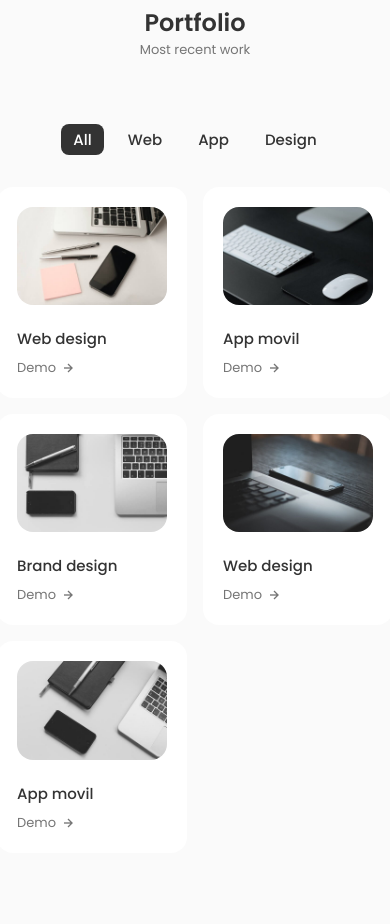
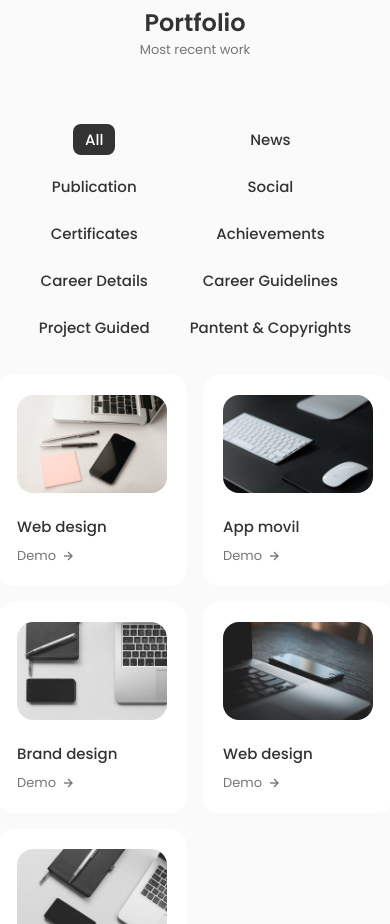
Before and after one commit to Ishan0704/portfolio-priya-mam, a React (Create React App) app: page / in a window 390 px wide. Shown: the part 4000-4924 px from the top of the page. Built offline with nearby package versions, Linux system fonts and the light colour scheme.

Commit message:
Portfolio-title-changed

```diff
--- a/src/components/contact/contact.css
+++ b/src/components/contact/contact.css
@@ -151,6 +151,8 @@
 }
 
 @media screen and (max-width: 350px) {
-
+    .contact__form{
+        max-width: 300px;
+    }
 
 }
--- a/src/components/work/Data.jsx
+++ b/src/components/work/Data.jsx
@@ -42,12 +42,31 @@ export const projectsNav = [
         name: 'all',
     },
     {
-        name: 'web',
+        name: 'News',
     },
     {
-        name: 'app',
+        name: 'Publication',
     },
     {
-        name: 'design',
+        name: 'Social',
     },
+    {
+        name: 'Certificates',
+    },
+    {
+        name: 'Achievements',
+    },
+    {
+        name: 'Career Details',
+    },
+    {
+        name: 'Career Guidelines',
+    },
+    {
+        name: 'Project Guided',
+    },
+    {
+        name: 'Pantent & Copyrights',
+    },
+
 ];
--- a/src/components/work/work.css
+++ b/src/components/work/work.css
@@ -1,8 +1,9 @@
 .work__filters{
-    display: flex;
+    display: grid;
+    grid-template-columns: repeat(5,max-content);
+    gap: 1rem;
     justify-content: center;
     align-items: center;
-    column-gap: 0.75rem;
     margin-bottom: var(--mb-2);
 }
 
@@ -13,6 +14,7 @@
     font-weight: var(--font-medium);
     border-radius: 0.5rem;
     text-transform: capitalize;
+    justify-self: center;
 }
 
 .work__item:hover{
@@ -81,7 +83,9 @@
     .work__img{
         width: 200px;
     }
-
+    .work__filters{
+        grid-template-columns: repeat(5,max-content);
+    }
   }
 
 
@@ -93,11 +97,18 @@
     .work__img{
         width: 150px;
     }
+    .work__filters{
+        grid-template-columns: repeat(4,max-content);
+    }
 
   }
 
   @media screen and (max-width: 576px) {
 
+    .work__filters{
+        grid-template-columns: repeat(2,max-content);
+        gap: 1rem;
+    }
 
   }
 
@@ -106,5 +117,14 @@
     .work__img{
         width: 100px;
     }
+    .work__filters{
+        padding: 1rem;
+        grid-template-columns: repeat(2,max-content);
+        gap: 0.6rem;
+
+    }
+    .work__item{
+        padding: 0.25rem;
+    }
 
   }
```
